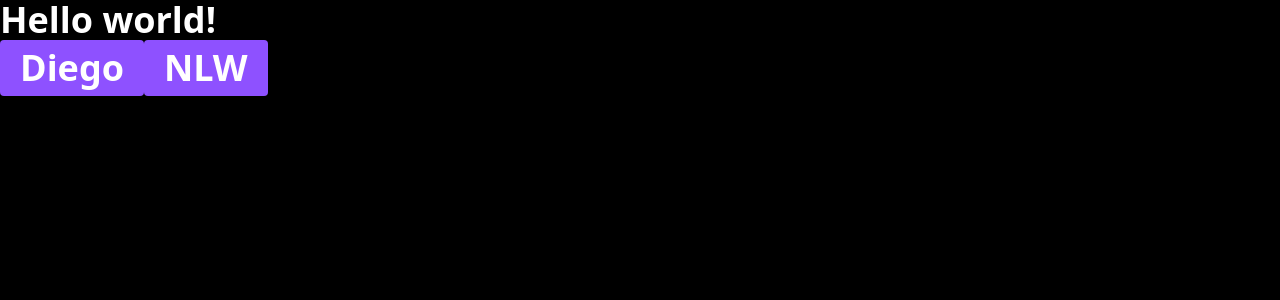
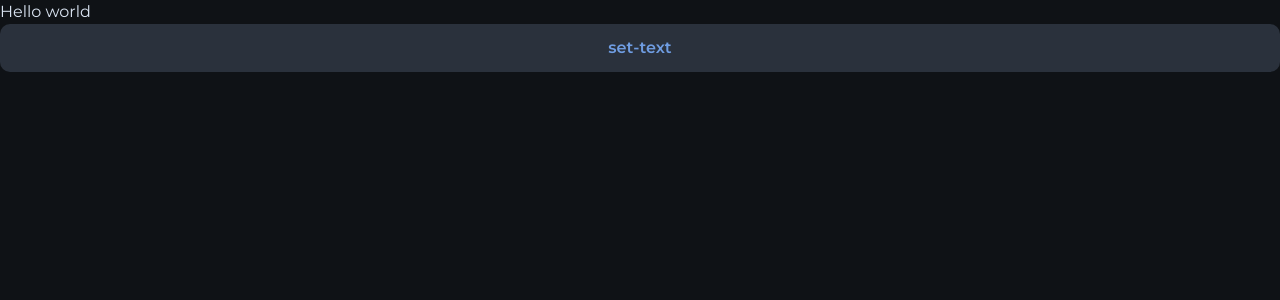
Before and after one commit to Enz0Gabriel/nlw-web, a Next.js app: page / in a window 1280 px wide. Shown: the top 300 px of the page. Built offline with nearby package versions, Linux system fonts and the light colour scheme.

Commit message:
Personalisando cores

```diff
--- a/src/app/globals.css
+++ b/src/app/globals.css
@@ -1 +1,24 @@
 @import "tailwindcss";
+
+@theme {
+    --color-*: initial;
+
+    --color-blue: #6F9DE2;
+    --color-purple: #9871F3;
+    --color-danger: #F05D6C;
+
+    --color-gray-100: #DAE4F2;
+    --color-gray-200: #C8D0DA;
+    --color-gray-300: #95A1B1;
+    --color-gray-400: #6F7D90;
+    --color-gray-500: #2A313C;
+    --color-gray-600: #21252C;
+    --color-gray-700: #191D24;
+    --color-gray-800: #13161B;
+    --color-gray-900: #0F1216;
+
+    --font-heading: var(--font-oxanium);
+    --font-sans: var(--font-montserrat);
+
+    --radius-xl: 0.625rem;
+}
--- a/src/app/layout.tsx
+++ b/src/app/layout.tsx
@@ -1,10 +1,22 @@
 import './globals.css'
 import type { Metadata } from "next";
+import { Montserrat, Oxanium } from 'next/font/google'
 
 export const metadata: Metadata = {
-  title: "Create Next App",
-  description: "Generated by create next app",
+  title: "devstage",
 };
+
+const oxanium = Oxanium({
+  weight: ['500', '600'],
+  subsets: ['latin'],
+  variable: '--font-oxanium',
+})
+
+const montserrat = Montserrat({
+  weight: ['400', '600'],
+  subsets: ['latin'],
+  variable: '--font-montserrat',
+})
 
 export default function RootLayout({
   children,
@@ -12,8 +24,8 @@
   children: React.ReactNode;
 }>) {
   return (
-    <html lang="en">
-      <body className="bg-black text-white text-4xl font-bold">
+    <html lang="en" className={`${oxanium.variable} ${montserrat.variable}`}>
+      <body className="bg-gray-900 text-gray-100 antialiased">
         {children}
       </body>
     </html>
--- a/src/app/page.tsx
+++ b/src/app/page.tsx
@@ -2,10 +2,8 @@
 export default function Home() {
   return (
     <main>
-      <div className="text-white">Hello world!</div>
-
-      <Button text="Diego"/>
-      <Button text="NLW"/>
+      <h1> Hello world</h1>
+      <Button />
     </main>
   );
 }
--- a/src/components/button.tsx
+++ b/src/components/button.tsx
@@ -3,5 +3,9 @@
 }
 
 export function Button(props: ButtonProps) {
-    return <button className="bg-violet-500 px-5 py-2 rounded-sm">{props.text || 'set-text'}</button>
+    return (
+    <button className="px-5 h-12 bg-gray-500 text-blue font-semibold rounded-xl w-full cursor-pointer transition-colors hover:bg-blue hover:text-gray-900 duration-300">
+      {props.text || 'set-text'}
+    </button>
+    )
 }
```
